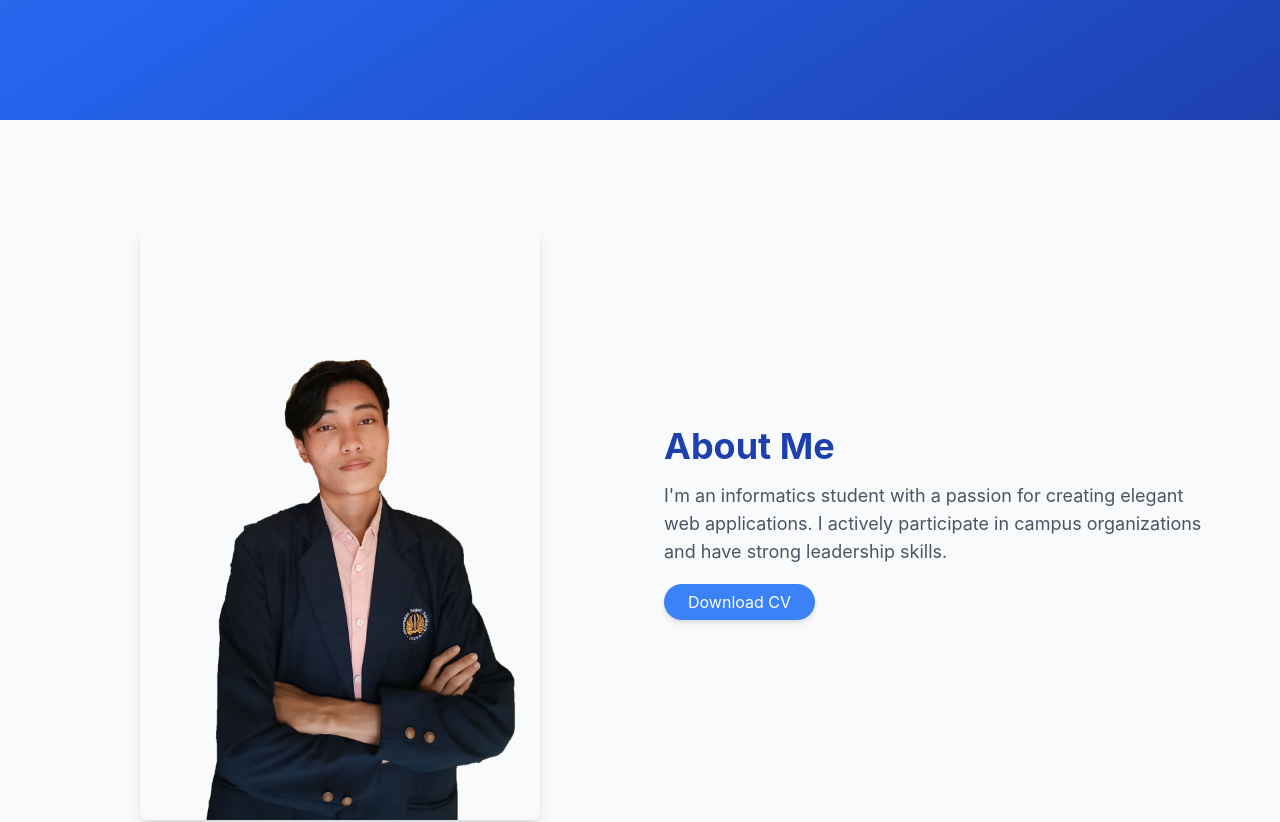
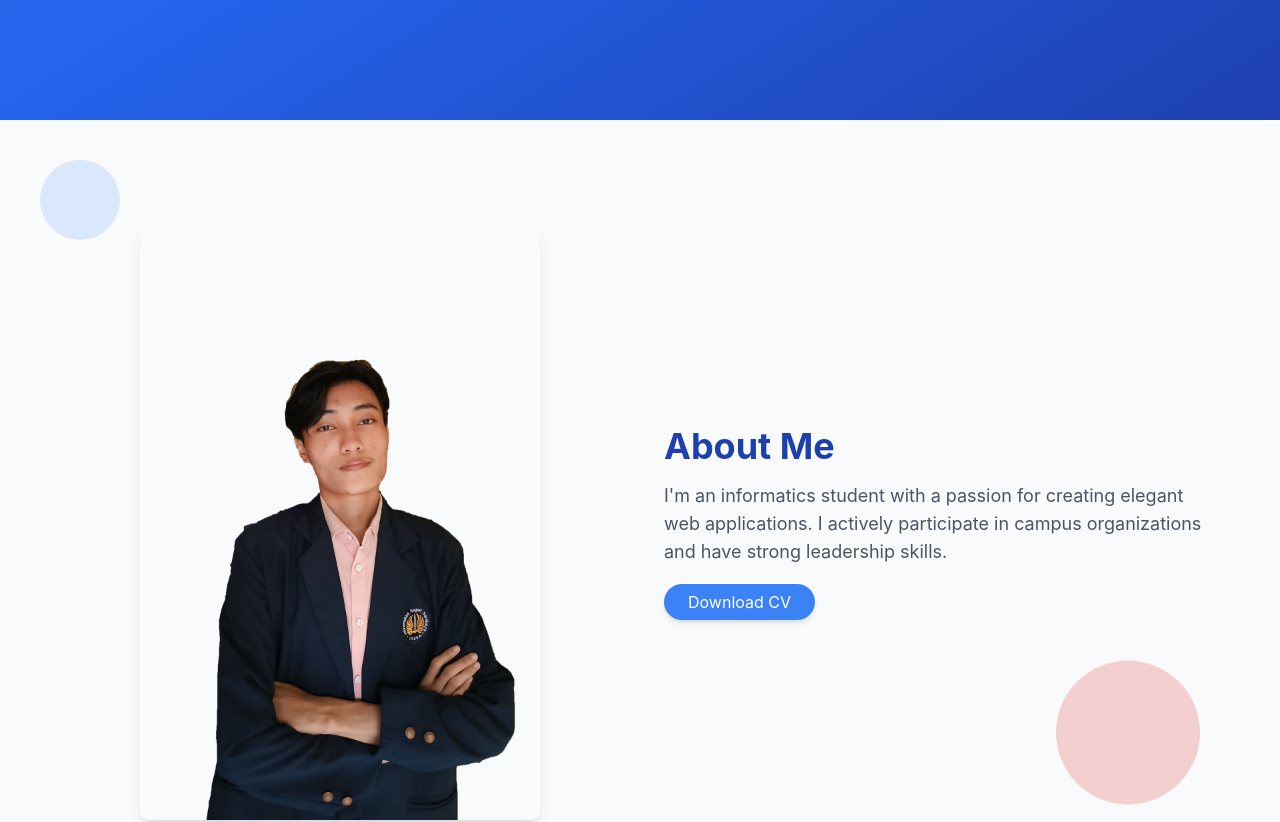
Before and after one commit to ARIMA71/My-Porto, a React (Create React App) app: page / in a window 1280 px wide. Shown: the part 680-1502 px from the top of the page. Built offline with nearby package versions, Linux system fonts and the light colour scheme.

Commit message:
add some object at about

```diff
--- a/src/components/about.js
+++ b/src/components/about.js
@@ -3,9 +3,21 @@ import bgImage from '../assets/pake2.png';
 
 const About = () => {
   return (
-    <section id="about" className="min-h-screen flex flex-col md:flex-row items-center bg-gray-50 p-10">
-      <div className="md:w-1/2 flex justify-center animate-slide-in-left">
-        <img src={bgImage} alt="About Me" className="rounded-lg shadow-lg w-4/6" />
+    <section
+      id="about"
+      className="min-h-screen flex flex-col md:flex-row items-center bg-gray-50 p-10 relative overflow-hidden"
+    >
+      {/* Background Decorative Elements */}
+      <div className="absolute top-10 left-10 bg-blue-400 w-20 h-20 rounded-full opacity-20 animate-pulse"></div>
+      <div className="absolute bottom-20 right-20 bg-red-600 w-36 h-36 rounded-full opacity-20 animate-bounce"></div>
+
+      {/* Image Section */}
+      <div className="md:w-1/2 flex justify-center animate-slide-in-left relative z-10">
+        <img
+          src={bgImage}
+          alt="About Me"
+          className="rounded-lg shadow-lg w-4/6"
+        />
       </div>
       <div className="md:w-1/2 px-6 animate-slide-in-right">
         <h2 className="text-4xl font-bold mb-4 text-blue-800">About Me</h2>
```
